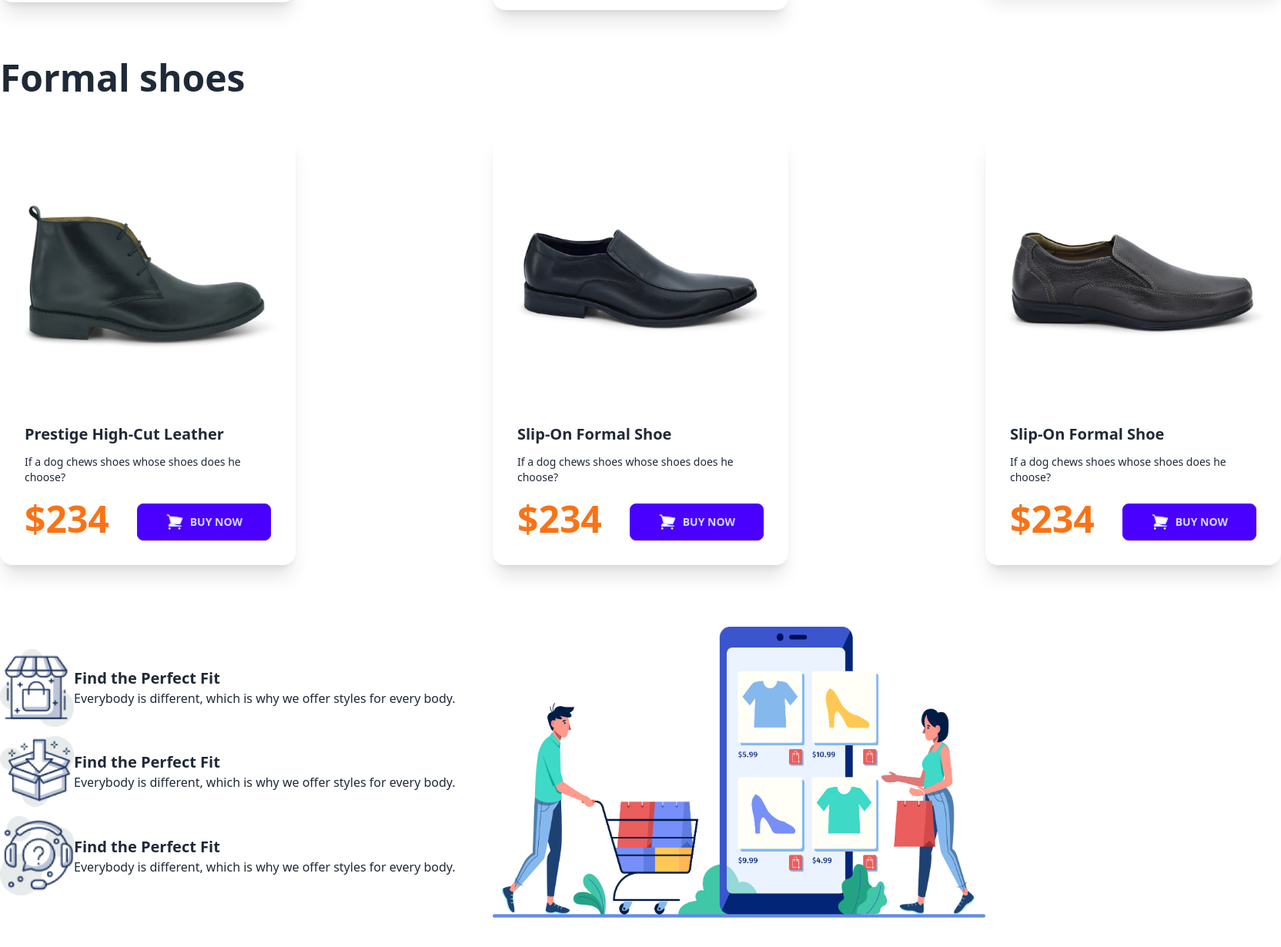
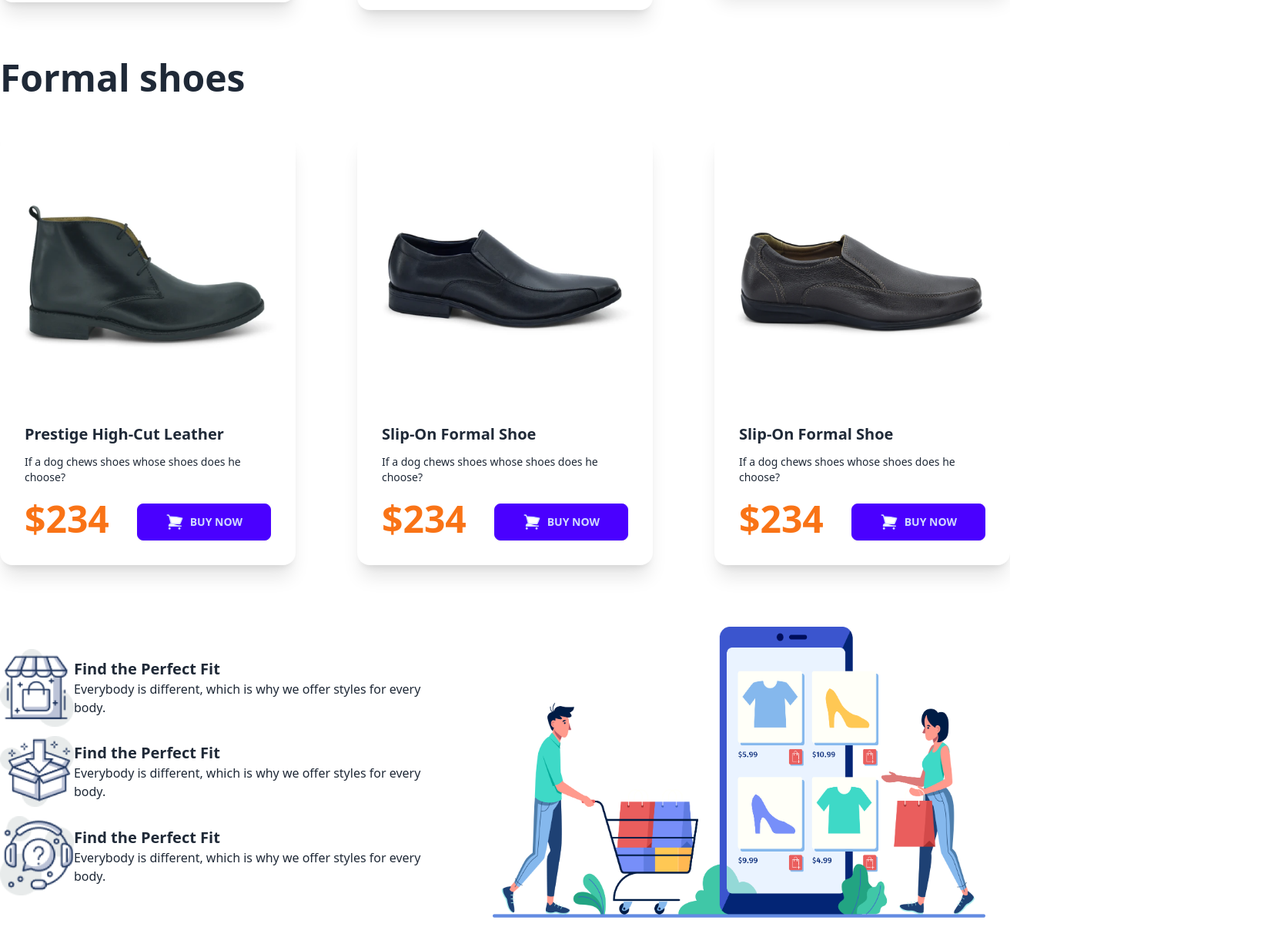
Before and after one commit to Joyita03/tailwind, a plain HTML site: page index.html in a window 1280 px wide. Shown: the part 1290-2520 px from the top of the page at 77% size, 1664 px wide, since content can reach past the window. Drawn offline with nearby package versions, Linux system fonts and the light colour scheme.

Commit message:
first commit

```diff
--- a/index.html
+++ b/index.html
@@ -8,7 +8,7 @@
 <script src="https://cdn.tailwindcss.com"></script>
 
 </head>
-<body>
+<body class="container mx-auto">
 
 
 <nav class="bg-white border-gray-200 dark:bg-gray-900">
@@ -71,7 +71,7 @@
 
      <!-- SINGLE CAARD STARD -->
 
-     <div class="flex gap-64">
+     <div class="flex gap-20">
           <div>
             <div class="card card-compact bg-base-100 w-96 shadow-xl px-4 py-4">
                 <figure>
@@ -146,7 +146,7 @@
 
      <!-- SINGLE CAARD2 STARD -->
 
-     <div class="flex gap-64 container">
+     <div class="flex gap-20 ">
           <div>
             <div class="card card-compact bg-base-100 w-96 shadow-xl px-4 py-4">
                 <figure>
@@ -217,7 +217,7 @@
 
      <!-- FOOTER START -->
 
-     <div class="flex justify-between items-center my-20">
+     <div class="flex gap-20 items-center my-20">
       <div class="space-y-3">
         <div class="flex justify-between items-center">
           <img src="img/image 12.png" class="w-24" alt="">
```
